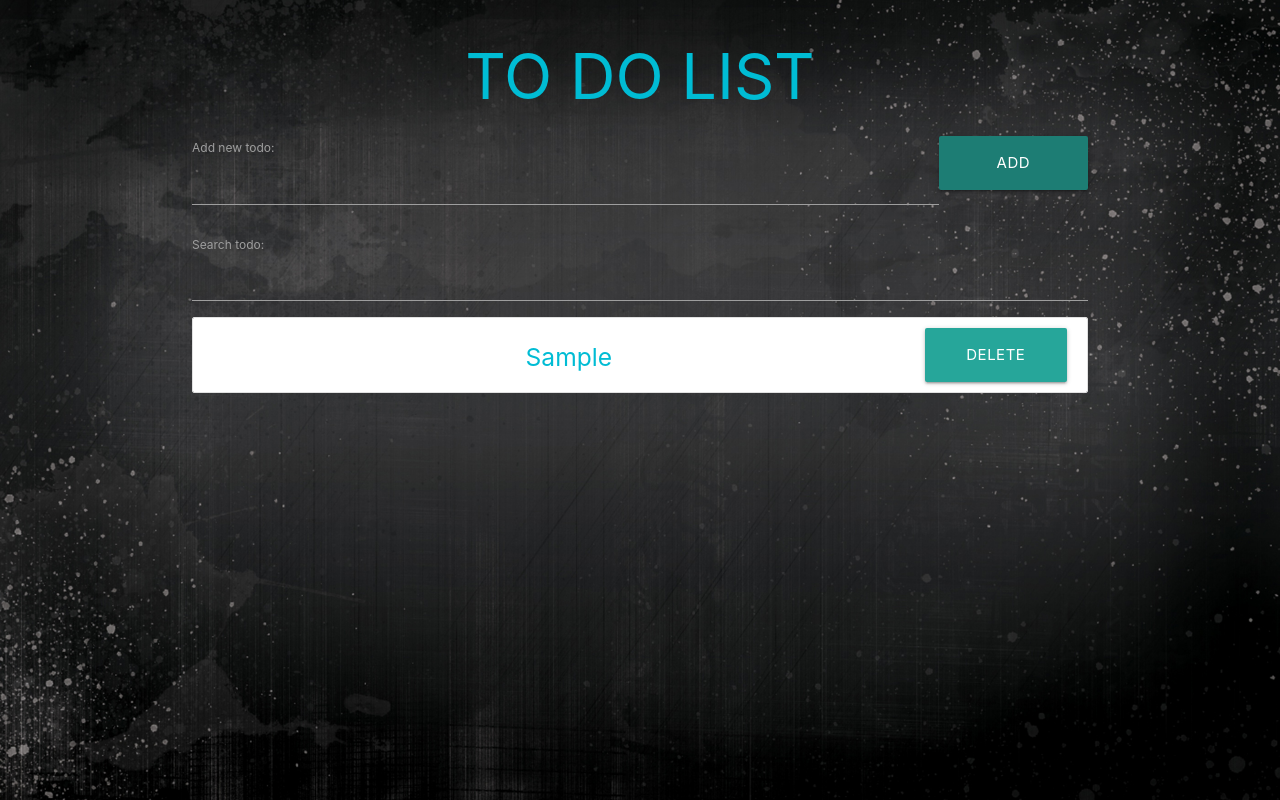
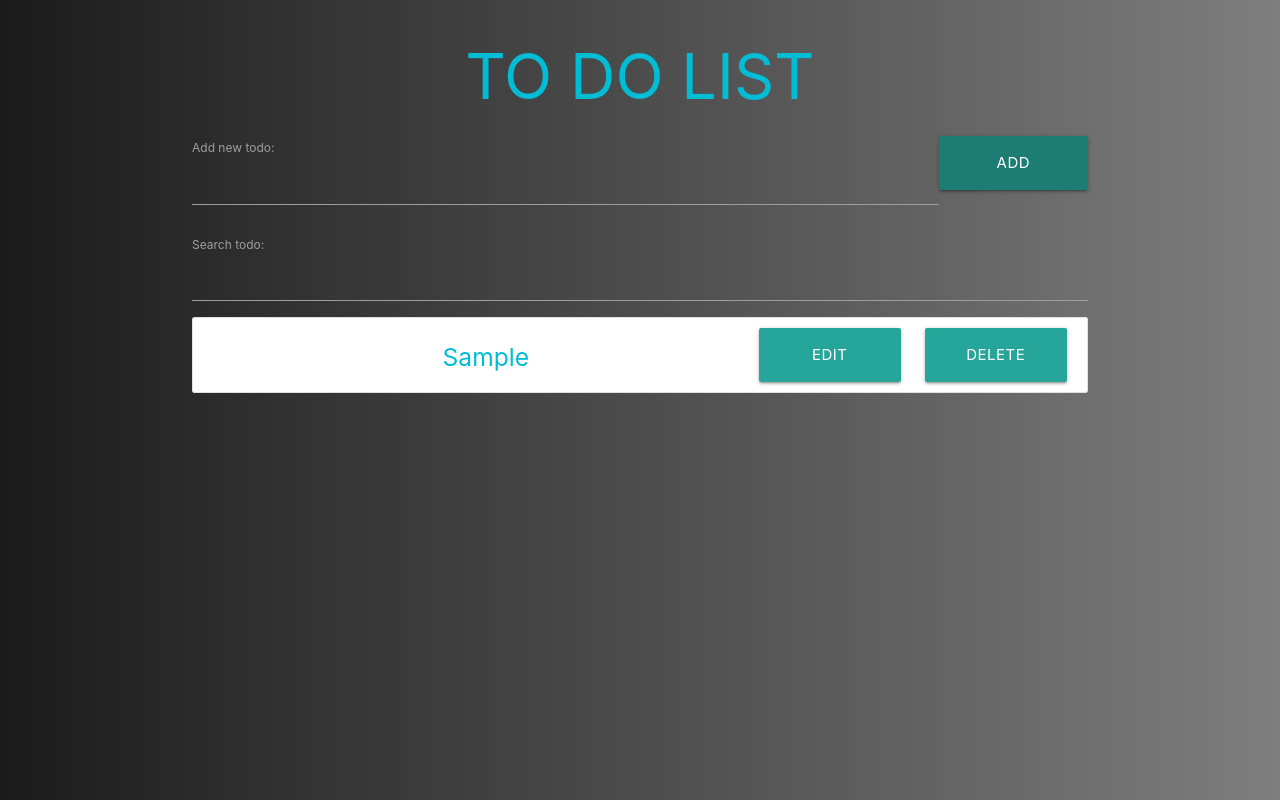
Before and after one commit to bohongbobo/SiliconSpectra, a React (Create React App) app in the folder HW3/todo/: page / in a window 1280 px wide. Both pictures are taken after typing "Sample" into the empty fields and a click on the button "ADD". Built offline with nearby package versions, Linux system fonts and the light colour scheme.

Commit message:
update add and edit

```diff
--- a/HW3/todo/src/App.css
+++ b/HW3/todo/src/App.css
@@ -1,4 +1,3 @@
 body {
-  background: url(./bg.jpg) no-repeat;
-  background-size: cover;
+  background-image: linear-gradient(to right, rgb(27, 27, 27), rgb(126, 126, 126));
 }
--- a/HW3/todo/src/App.js
+++ b/HW3/todo/src/App.js
@@ -14,39 +14,39 @@ class App extends Component {
     editContent: false,
   };
 
-  addTodo = (todo) => {
-    todo.id = uuid();
-    let todos = [...this.state.todos, todo];
+  // addTodo = (todo) => {
+  //   todo.id = uuid();
+  //   let todos = [...this.state.todos, todo];
+  //   this.setState({
+  //     todos,
+  //   });
+  //   // console.log(todo);
+  // };
+
+  handleChange = (e) => {
     this.setState({
-      todos,
+      content: e.target.value,
     });
-    console.log(todo);
   };
 
-  // handleChange = (e) => {
-  //   this.setState({
-  //     content: e.target.value,
-  //   });
-  // };
+  handleSubmit = (e) => {
+    e.preventDefault();
 
-  // handleSubmit = (e) => {
-  //   e.preventDefault();
+    if (this.state.content !== "") {
+      const newTodo = {
+        id: this.state.id,
+        content: this.state.content,
+      };
 
-  //   if (this.state.content !== "") {
-  //     const newTodo = {
-  //       id: this.state.id,
-  //       content: this.state.content,
-  //     };
-
-  //     const updtaeTodos = [...this.state.todos, newTodo];
-  //     this.setState({
-  //       todos: updtaeTodos,
-  //       id: uuid(),
-  //       content: "",
-  //       editContent: false,
-  //     });
-  //   }
-  // };
+      const updtaeTodos = [...this.state.todos, newTodo];
+      this.setState({
+        todos: updtaeTodos,
+        id: uuid(),
+        content: "",
+        editContent: false,
+      });
+    }
+  };
 
   deleteTodo = (id) => {
     const todos = this.state.todos.filter((todo) => {
@@ -62,16 +62,20 @@ class App extends Component {
     // console.log(searchField);
   };
 
-  setUpdate = (order, id) => {
-    console.log(order);
-    // const todos = this.state.todos.map((todo) => {
-    //   console.log(todo.order);
+  handleEdit = (id) => {
+    if (this.state.content === "") {
+      const todos = this.state.todos.filter((todo) => {
+        return todo.id !== id;
+      });
+      const selectedContent = this.state.todos.find((item) => item.id === id);
 
-    //   return todo.id === id ? (todo.order = order) : todo;
-    // });
-    // this.setState({
-    //   todos,
-    // });
+      this.setState({
+        todos,
+        content: selectedContent.content,
+        editContent: true,
+        id: id,
+      });
+    }
   };
 
   render() {
@@ -82,9 +86,20 @@ class App extends Component {
     return (
       <div className="todo-app container">
         <h1 className="center cyan-text">TO DO LIST</h1>
-        <Addtodos addTodo={this.addTodo} />
+        {/* <Addtodos
+          addTodo={this.addTodo}
+          editContent={this.state.editContent}
+          content={this.state.content}
+        /> */}
+        <Addtodos
+          editContent={this.state.editContent}
+          content={this.state.content}
+          handleChange={this.handleChange}
+          handleSubmit={this.handleSubmit}
+        />
+
         <Search searchChange={this.onSearchChange} />
-        <Todos todos={filteredTodos} deleteTodo={this.deleteTodo} setUpdate={this.setUpdate} />
+        <Todos todos={filteredTodos} deleteTodo={this.deleteTodo} handleEdit={this.handleEdit} />
       </div>
     );
   }
--- a/HW3/todo/src/components/Addtodos.js
+++ b/HW3/todo/src/components/Addtodos.js
@@ -2,43 +2,46 @@ import React, { Component } from "react";
 import "./Addtodos.css";
 
 class Addtodos extends Component {
-  state = {
-    content: "",
-  };
-  handleChange = (e) => {
-    this.setState({
-      content: e.target.value,
-    });
-  };
+  // handleChange = (e) => {
+  //   this.setState({
+  //     content: e.target.value,
+  //   });
+  // };
 
-  handleSubmit = (e) => {
-    e.preventDefault();
-    if (this.state.content !== "") {
-      this.props.addTodo(this.state);
-      this.setState({
-        content: "",
-      });
-    }
-  };
+  // handleSubmit = (e) => {
+  //   e.preventDefault();
+  //   if (this.props.content !== "") {
+  //     this.props.addTodo(this.state);
+  //     this.setState({
+  //       content: "",
+  //     });
+  //   }
+  // };
 
   render() {
+    const { handleSubmit, handleChange, editContent } = this.props;
+
     return (
       <div>
-        <form onSubmit={this.handleSubmit} className="row">
+        <form onSubmit={handleSubmit} className="row">
           <div className="col s12 m8 l10">
             <label>Add new todo: </label>
             <input
               type="text"
               className="white-text"
-              onChange={this.handleChange}
-              value={this.state.content}
+              onChange={handleChange}
+              value={this.props.content}
             />
           </div>
           <button
-            className="col s12 m4 l2 waves-effect waves-light btn-large"
-            onSubmit={this.handleSubmit}
+            className={
+              editContent
+                ? "col s12 m4 l2 waves-effect waves-light btn-large green"
+                : "col s12 m4 l2 waves-effect waves-light btn-large "
+            }
+            onSubmit={handleSubmit}
           >
-            Add
+            {editContent ? "Done" : "add"}
           </button>
         </form>
       </div>
--- a/HW3/todo/src/components/Todos.css
+++ b/HW3/todo/src/components/Todos.css
@@ -9,3 +9,9 @@
 .content:focus {
   border-bottom: none;
 } */
+
+.flex {
+  display: flex;
+  justify-content: space-around;
+  flex-wrap: wrap;
+}
--- a/HW3/todo/src/components/Todos.js
+++ b/HW3/todo/src/components/Todos.js
@@ -1,12 +1,12 @@
 import React from "react";
 import "./Todos.css";
 
-const Todos = ({ todos, deleteTodo, setUpdate }) => {
+const Todos = ({ todos, deleteTodo, handleEdit }) => {
   const todoList = todos.length ? (
     todos.map((todo) => {
       return (
         <div className="collection-item center row" key={todo.id}>
-          <div>
+          <div className="flex">
             {/* <h5>
               <input
                 className="col s12 m4 l3 order"
@@ -17,16 +17,17 @@ const Todos = ({ todos, deleteTodo, setUpdate }) => {
                 }}
               />
             </h5> */}
-            <h5
-              className="cyan-text col s12 m8 l10"
+            <h5 className="cyan-text col s12 m7 l7">{todo.content}</h5>
+            <button
+              className="col s12 m2 l2 waves-effect waves-light btn-large"
               onClick={() => {
-                deleteTodo(todo.id);
+                handleEdit(todo.id);
               }}
             >
-              {todo.content}
-            </h5>
+              Edit
+            </button>
             <button
-              className="col s12 m4 l2 waves-effect waves-light btn-large"
+              className="col s12 m2 l2 waves-effect waves-light btn-large"
               onClick={() => {
                 deleteTodo(todo.id);
               }}
```
